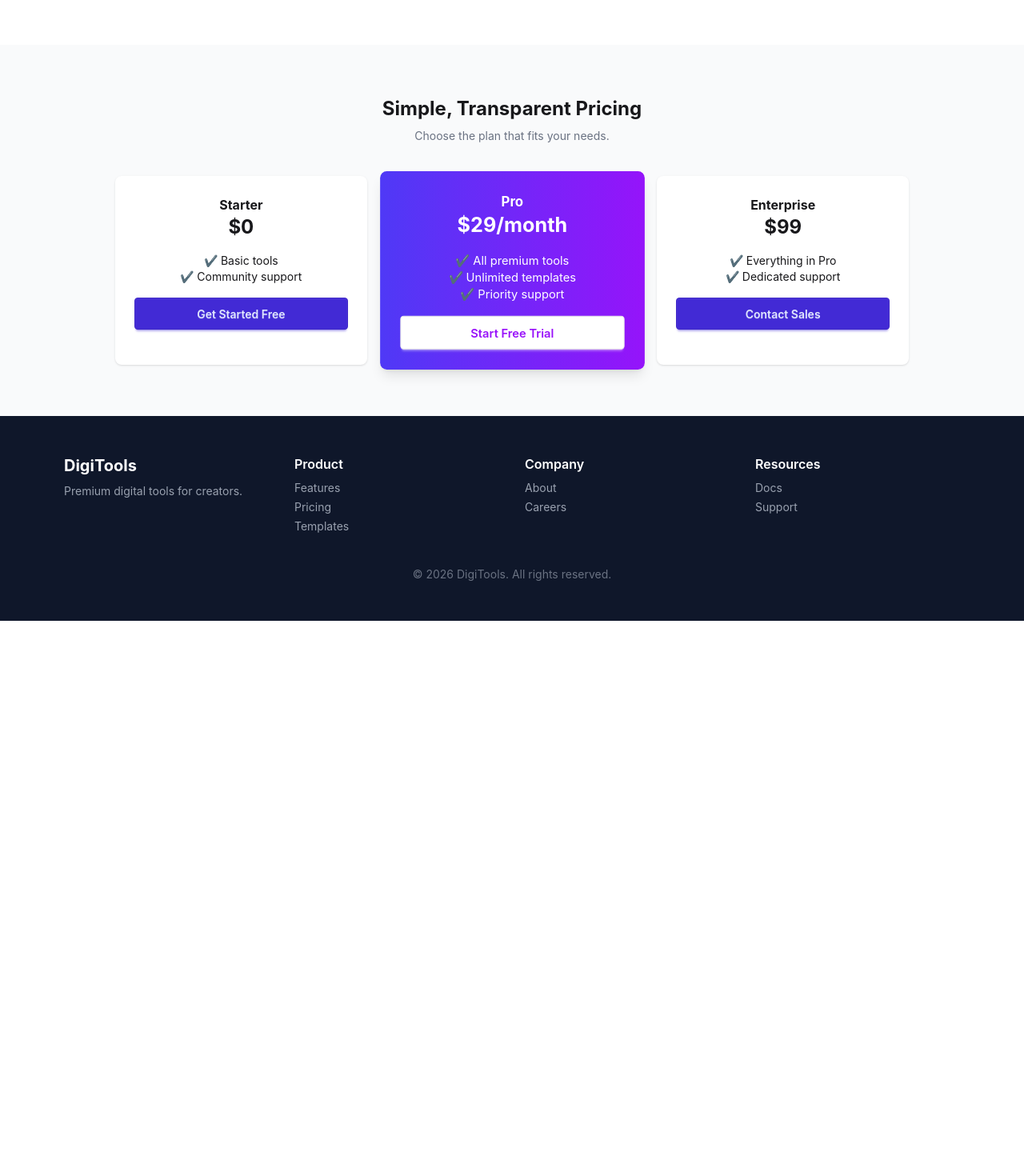
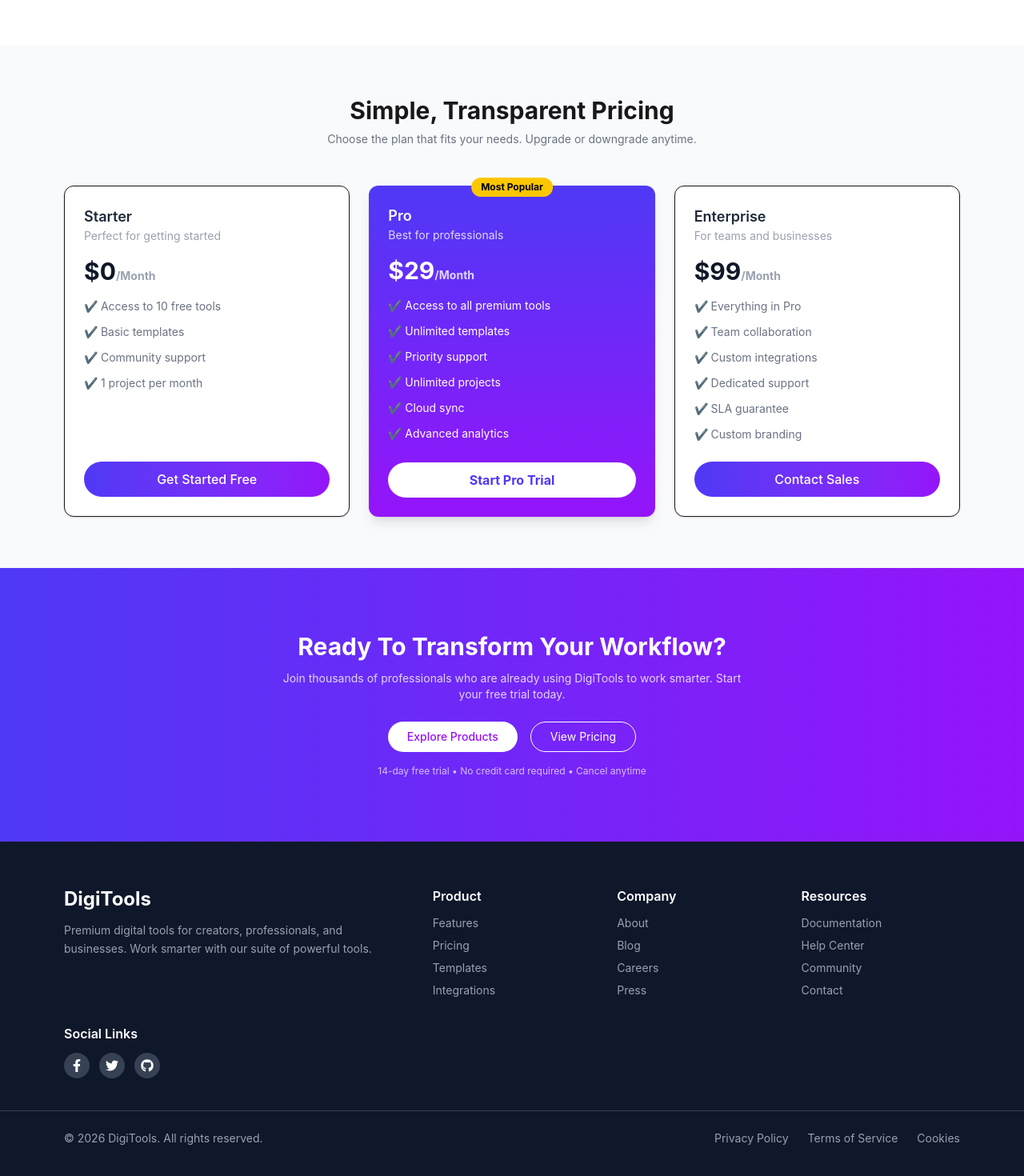
Before and after one commit to shanjidaislamtina123789/assignment_6, a React (Vite) app in the folder digitools/: page / in a window 1280 px wide. Shown: the part 2289-3759 px from the top of the page at 80% size. Before the commit the page ends 3065 px from the top, so only its background shows below. Built offline with nearby package versions, Linux system fonts and the light colour scheme.

Commit message:
productCard.jsx,products.jsx,stats.jsx add

```diff
--- a/digitools/package.json
+++ b/digitools/package.json
@@ -13,6 +13,7 @@
     "@tailwindcss/vite": "^4.2.2",
     "react": "^19.2.4",
     "react-dom": "^19.2.4",
+    "react-icons": "^5.6.0",
     "react-toastify": "^11.0.5",
     "tailwindcss": "^4.2.2"
   },
--- a/digitools/src/components/Footer.jsx
+++ b/digitools/src/components/Footer.jsx
@@ -1,48 +1,126 @@
+import { FaFacebookF, FaTwitter, FaGithub } from "react-icons/fa";
+
 const Footer = () => {
-    return (
-      <div className="bg-[#0F172A] text-white py-12">
+  return (
+    <>
 
-        <div className="max-w-6xl mx-auto grid md:grid-cols-4 gap-8 px-4">
+      <div className="bg-[linear-gradient(90deg,#4F39F6_0%,#9514FA_100%)] text-white py-20 text-center">
 
-          <div>
-            <h2 className="text-xl font-bold">DigiTools</h2>
-            <p className="text-sm text-gray-400 mt-2">
-              Premium digital tools for creators.
+        <h2 className="text-3xl font-bold mb-3">
+          Ready To Transform Your Workflow?
+        </h2>
+
+        <p className="text-sm opacity-80 mb-6 max-w-xl mx-auto">
+          Join thousands of professionals who are already using DigiTools to work smarter.
+          Start your free trial today.
+        </p>
+
+        <div className="flex justify-center gap-4 mb-4">
+
+          <button className="bg-white text-purple-600 px-6 py-2 rounded-full text-sm font-medium hover:scale-105 transition">
+            Explore Products
+          </button>
+
+          <button className="border border-white px-6 py-2 rounded-full text-sm hover:bg-white hover:text-purple-600 transition">
+            View Pricing
+          </button>
+
+        </div>
+
+        <p className="text-xs opacity-70">
+          14-day free trial • No credit card required • Cancel anytime
+        </p>
+
+      </div>
+
+
+      <div className="bg-[#0F172A] text-white py-14">
+
+        <div className="max-w-6xl mx-auto px-4 grid grid-cols-2 md:grid-cols-5 gap-8">
+
+          {/* Logo + Description */}
+          <div className="md:col-span-2">
+            <h2 className="text-2xl font-bold mb-3">DigiTools</h2>
+            <p className="text-sm text-gray-400 leading-relaxed">
+              Premium digital tools for creators, professionals, and businesses.
+              Work smarter with our suite of powerful tools.
             </p>
           </div>
 
           <div>
-            <h3 className="font-semibold">Product</h3>
-            <ul className="text-sm mt-2 space-y-1 text-gray-400">
-              <li>Features</li>
-              <li>Pricing</li>
-              <li>Templates</li>
+            <h3 className="font-semibold mb-3">Product</h3>
+            <ul className="space-y-2 text-sm text-gray-400">
+              <li className="hover:text-white cursor-pointer">Features</li>
+              <li className="hover:text-white cursor-pointer">Pricing</li>
+              <li className="hover:text-white cursor-pointer">Templates</li>
+              <li className="hover:text-white cursor-pointer">Integrations</li>
             </ul>
           </div>
 
           <div>
-            <h3 className="font-semibold">Company</h3>
-            <ul className="text-sm mt-2 space-y-1 text-gray-400">
-              <li>About</li>
-              <li>Careers</li>
+            <h3 className="font-semibold mb-3">Company</h3>
+            <ul className="space-y-2 text-sm text-gray-400">
+              <li className="hover:text-white cursor-pointer">About</li>
+              <li className="hover:text-white cursor-pointer">Blog</li>
+              <li className="hover:text-white cursor-pointer">Careers</li>
+              <li className="hover:text-white cursor-pointer">Press</li>
             </ul>
           </div>
 
+
           <div>
-            <h3 className="font-semibold">Resources</h3>
-            <ul className="text-sm mt-2 space-y-1 text-gray-400">
-              <li>Docs</li>
-              <li>Support</li>
+            <h3 className="font-semibold mb-3">Resources</h3>
+            <ul className="space-y-2 text-sm text-gray-400">
+              <li className="hover:text-white cursor-pointer">Documentation</li>
+              <li className="hover:text-white cursor-pointer">Help Center</li>
+              <li className="hover:text-white cursor-pointer">Community</li>
+              <li className="hover:text-white cursor-pointer">Contact</li>
             </ul>
+          </div>
+
+
+          <div>
+            <h3 className="font-semibold mb-3">Social Links</h3>
+
+            <div className="flex gap-3">
+
+              <div className="bg-gray-700 p-2 rounded-full hover:bg-purple-600 transition cursor-pointer">
+                <FaFacebookF />
+              </div>
+
+              <div className="bg-gray-700 p-2 rounded-full hover:bg-purple-600 transition cursor-pointer">
+                <FaTwitter />
+              </div>
+
+              <div className="bg-gray-700 p-2 rounded-full hover:bg-purple-600 transition cursor-pointer">
+                <FaGithub />
+              </div>
+
+            </div>
           </div>
 
         </div>
 
-        <div className="text-center text-gray-500 mt-10 text-sm">
-          © 2026 DigiTools. All rights reserved.
+
+        <div className="border-t border-gray-700 mt-10 pt-6">
+
+          <div className="max-w-6xl mx-auto px-4 flex flex-col md:flex-row justify-between items-center text-sm text-gray-400">
+
+            <p>© 2026 DigiTools. All rights reserved.</p>
+
+            <div className="flex gap-6 mt-3 md:mt-0">
+              <span className="hover:text-white cursor-pointer">Privacy Policy</span>
+              <span className="hover:text-white cursor-pointer">Terms of Service</span>
+              <span className="hover:text-white cursor-pointer">Cookies</span>
+            </div>
+
+          </div>
+
         </div>
+
       </div>
-    );
-  };
+    </>
+  );
+};
 
-  export default Footer;
+export default Footer;
--- a/digitools/src/components/Pricing.jsx
+++ b/digitools/src/components/Pricing.jsx
@@ -1,56 +1,93 @@
+import React from 'react';
+
 const Pricing = () => {
   return (
-    <div className="py-16 bg-gray-50 text-center">
+    <div className="py-16 bg-gray-50 text-center font-sans">
 
-      <h2 className="text-2xl font-bold mb-2">
-        Simple, Transparent Pricing
-      </h2>
+      <div className="mb-12">
+        <h2 className="text-3xl font-bold mb-2">
+          Simple, Transparent Pricing
+        </h2>
+        <p className="text-gray-500 text-sm">
+          Choose the plan that fits your needs. Upgrade or downgrade anytime.
+        </p>
+      </div>
 
-      <p className="text-gray-500 mb-10 text-sm">
-        Choose the plan that fits your needs.
-      </p>
 
-      <div className="grid md:grid-cols-3 gap-6 max-w-5xl mx-auto px-4">
+      <div className="grid md:grid-cols-3 gap-6 max-w-6xl mx-auto px-4">
 
-        <div className="p-6 bg-white rounded-lg shadow">
-          <h3 className="font-bold">Starter</h3>
-          <h2 className="text-2xl font-bold">$0</h2>
+        <div className="bg-white p-6 rounded-xl shadow border text-left flex flex-col justify-between">
+          <div>
+            <h3 className="font-semibold text-lg text-gray-800">Starter</h3>
+            <p className="text-gray-400 text-sm mb-4">
+              Perfect for getting started
+            </p>
+            <h2 className="text-3xl font-bold mb-4 text-gray-900">
+              $0<span className="text-sm text-gray-400">/Month</span>
+            </h2>
+            <ul className="text-sm text-gray-500 space-y-3 mb-6">
+              <li>✔ Access to 10 free tools</li>
+              <li>✔ Basic templates</li>
+              <li>✔ Community support</li>
+              <li>✔ 1 project per month</li>
+            </ul>
+          </div>
 
-          <ul className="text-sm my-4">
-            <li>✔ Basic tools</li>
-            <li>✔ Community support</li>
-          </ul>
-
-          <button className="btn btn-primary w-full">
+          <button className="w-full bg-gradient-to-r from-[#4F39F6] to-[#9514FA] text-white py-2.5 rounded-full font-medium hover:opacity-90 transition-all">
             Get Started Free
           </button>
         </div>
 
-        <div className="p-6 rounded-lg text-white bg-[linear-gradient(90deg,#4F39F6,#9514FA)] scale-105 shadow-lg">
-          <h3 className="font-bold">Pro</h3>
-          <h2 className="text-2xl font-bold">$29/month</h2>
 
-          <ul className="text-sm my-4">
-            <li>✔ All premium tools</li>
-            <li>✔ Unlimited templates</li>
-            <li>✔ Priority support</li>
-          </ul>
+        <div className="relative p-6 rounded-xl text-white text-left bg-[linear-gradient(180deg,#4F39F6_0%,#9514FA_100%)] shadow-lg flex flex-col justify-between">
 
-          <button className="btn bg-white text-purple-600 w-full">
-            Start Free Trial
+          <span className="absolute top-[-10px] left-1/2 -translate-x-1/2 bg-yellow-400 text-xs px-3 py-1 rounded-full text-black font-bold">
+            Most Popular
+          </span>
+
+          <div>
+            <h3 className="font-semibold text-lg">Pro</h3>
+            <p className="text-sm opacity-80 mb-4">
+              Best for professionals
+            </p>
+            <h2 className="text-3xl font-bold mb-4">
+              $29<span className="text-sm opacity-80">/Month</span>
+            </h2>
+            <ul className="text-sm space-y-3 mb-6">
+              <li>✔ Access to all premium tools</li>
+              <li>✔ Unlimited templates</li>
+              <li>✔ Priority support</li>
+              <li>✔ Unlimited projects</li>
+              <li>✔ Cloud sync</li>
+              <li>✔ Advanced analytics</li>
+            </ul>
+          </div>
+
+          <button className="w-full bg-white text-[#4F39F6] py-2.5 rounded-full font-bold hover:bg-gray-50 transition-all">
+            Start Pro Trial
           </button>
         </div>
 
-        <div className="p-6 bg-white rounded-lg shadow">
-          <h3 className="font-bold">Enterprise</h3>
-          <h2 className="text-2xl font-bold">$99</h2>
+        <div className="bg-white p-6 rounded-xl shadow border text-left flex flex-col justify-between">
+          <div>
+            <h3 className="font-semibold text-lg text-gray-800">Enterprise</h3>
+            <p className="text-gray-400 text-sm mb-4">
+              For teams and businesses
+            </p>
+            <h2 className="text-3xl font-bold mb-4 text-gray-900">
+              $99<span className="text-sm text-gray-400">/Month</span>
+            </h2>
+            <ul className="text-sm text-gray-500 space-y-3 mb-6">
+              <li>✔ Everything in Pro</li>
+              <li>✔ Team collaboration</li>
+              <li>✔ Custom integrations</li>
+              <li>✔ Dedicated support</li>
+              <li>✔ SLA guarantee</li>
+              <li>✔ Custom branding</li>
+            </ul>
+          </div>
 
-          <ul className="text-sm my-4">
-            <li>✔ Everything in Pro</li>
-            <li>✔ Dedicated support</li>
-          </ul>
-
-          <button className="btn btn-primary w-full">
+          <button className="w-full bg-gradient-to-r from-[#4F39F6] to-[#9514FA] text-white py-2.5 rounded-full font-medium hover:opacity-90 transition-all">
             Contact Sales
           </button>
         </div>
```
Also changed, not shown: digitools/src/components/Cart.jsx (+63 -24 lines), 1 other file (tests, documents, lock files or other folders).
